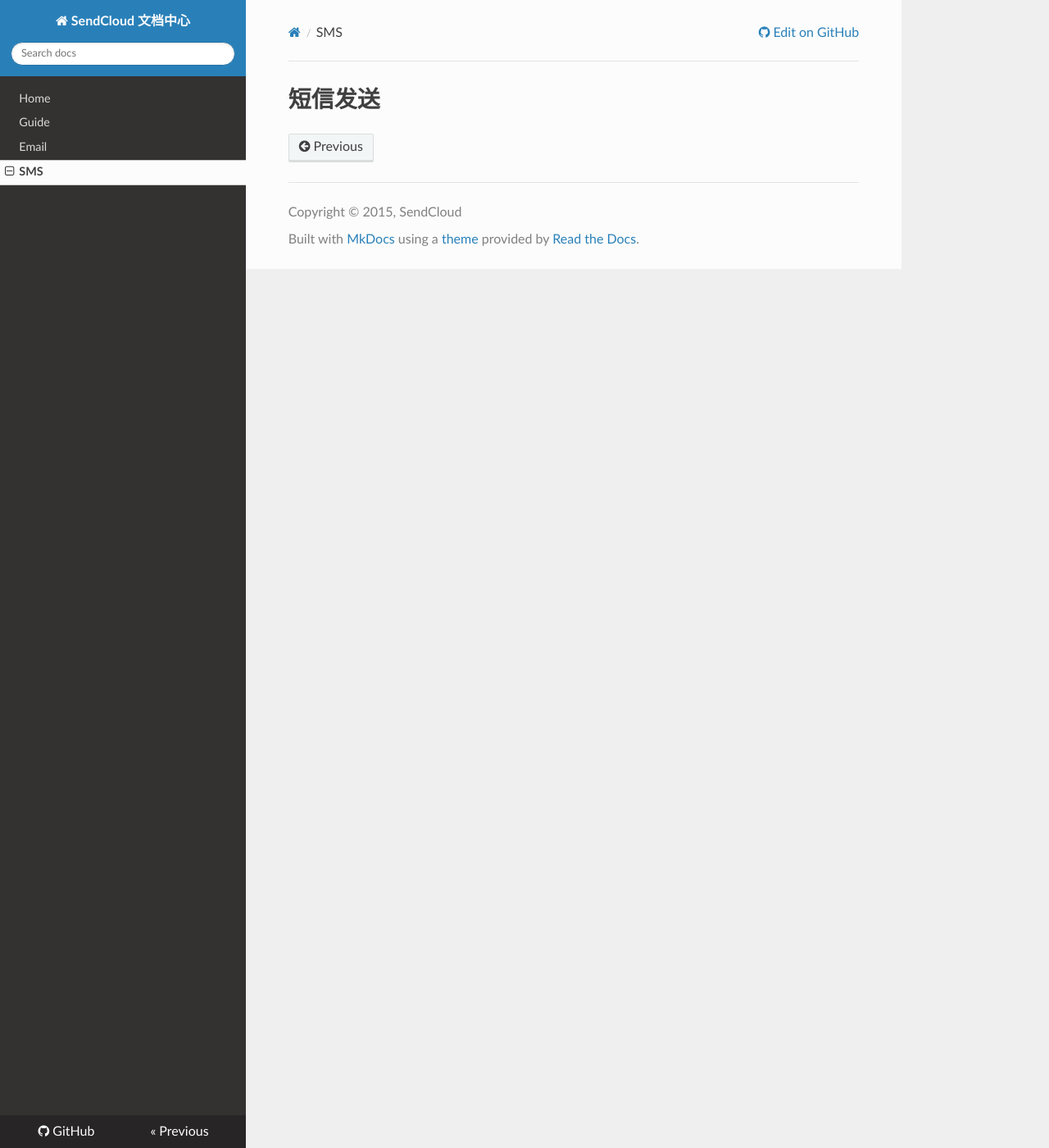
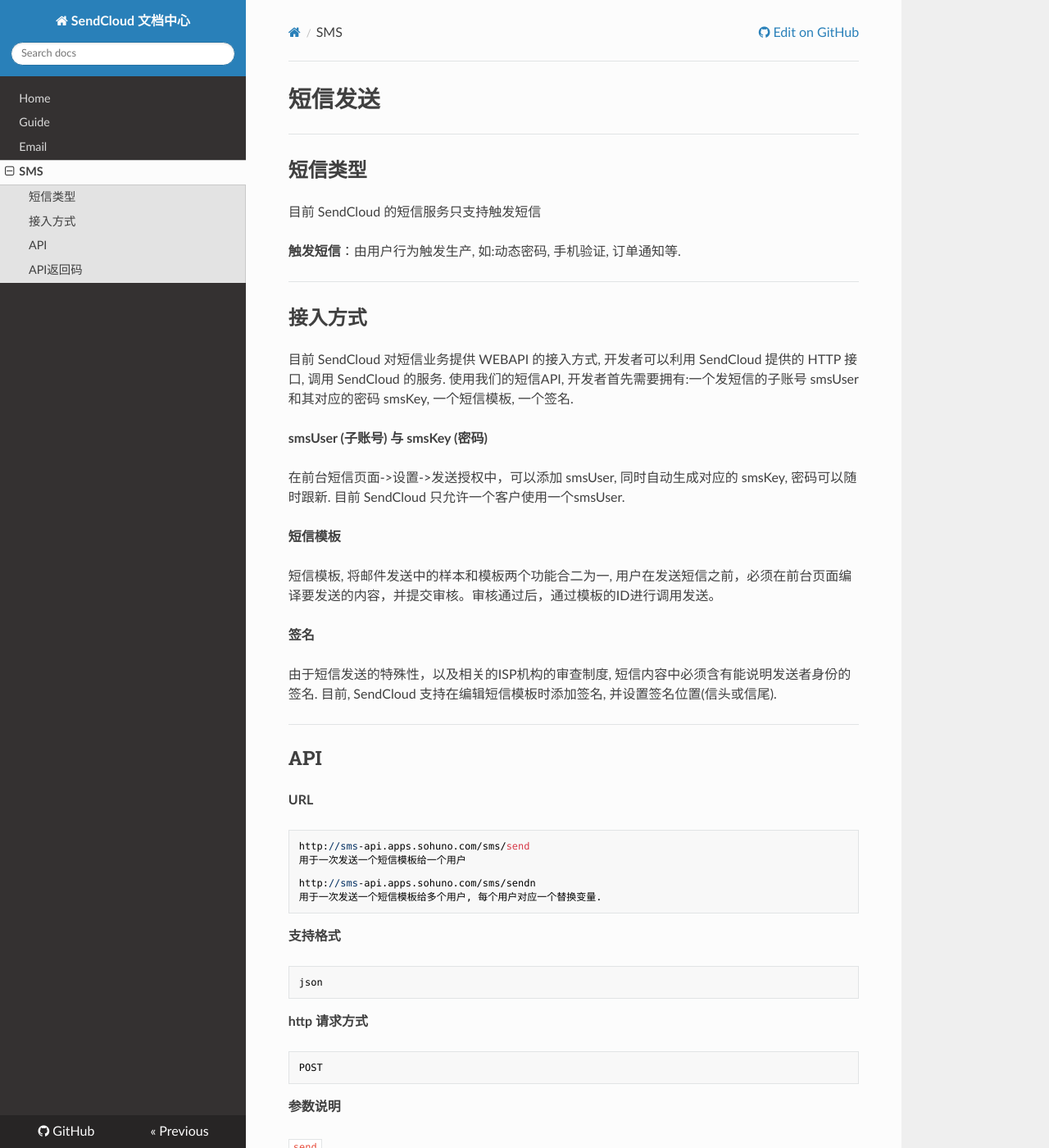
Before and after one commit to sendcloud2013/sendcloud_docs, an MkDocs documentation site: the page built from sources/sms/index.md, in a window 1280 px wide and 1400 px high. Shown: the whole window at 82% size. Built offline with MkDocs 1.6.1, drawn with Linux system fonts in a browser that asks for light colours; nearby versions of some CDN libraries; old or Windows-style settings are respelled for this version of MkDocs; some of the changed text lies outside the part shown.

Commit message:
add sms doc

````diff
--- a/sources/sms/index.md
+++ b/sources/sms/index.md
@@ -1 +1,132 @@
 # 短信发送
+
+
+- - -
+##短信类型
+
+目前 SendCloud 的短信服务只支持触发短信
+
+**触发短信**：由用户行为触发生产, 如:动态密码, 手机验证, 订单通知等.
+
+
+- - -
+##接入方式
+
+目前 SendCloud 对短信业务提供 WEBAPI 的接入方式, 开发者可以利用 SendCloud 提供的 HTTP 接口, 调用 SendCloud 的服务. 使用我们的短信API, 开发者首先需要拥有:一个发短信的子账号 smsUser 和其对应的密码 smsKey, 一个短信模板, 一个签名.
+
+**smsUser (子账号) 与 smsKey (密码)**
+
+在前台短信页面->设置->发送授权中，可以添加 smsUser, 同时自动生成对应的 smsKey, 密码可以随时跟新. 目前 SendCloud 只允许一个客户使用一个smsUser.
+
+**短信模板**
+
+短信模板, 将邮件发送中的样本和模板两个功能合二为一, 用户在发送短信之前，必须在前台页面编译要发送的内容，并提交审核。审核通过后，通过模板的ID进行调用发送。
+
+**签名**
+
+由于短信发送的特殊性，以及相关的ISP机构的审查制度, 短信内容中必须含有能说明发送者身份的签名. 目前, SendCloud 支持在编辑短信模板时添加签名, 并设置签名位置(信头或信尾).
+
+
+
+- - -
+##API
+
+**URL**
+```
+http://sms-api.apps.sohuno.com/sms/send
+用于一次发送一个短信模板给一个用户
+
+http://sms-api.apps.sohuno.com/sms/sendn
+用于一次发送一个短信模板给多个用户, 每个用户对应一个替换变量.
+```
+
+
+**支持格式**
+```
+json
+```
+
+
+**http 请求方式**
+```
+POST
+```
+
+**参数说明**
+
+`send`
+
+|参数           |类型           |必选       |说明|
+|:--------------|:--------------|:----------|:---|
+|smsUser        |string         |是         |子账号|
+|smsKey         |string         |是         |密码  |
+|templateId     |int            |是         |模板ID|
+|phone          |string         |是         |收信人手机号|
+|vars           |string         |否         |替换变量的json串|
+|timestamp      |string         |是         |UNIX时间戳|
+|signature      |string         |是         |签名, 合法性验证|
+
+
+`sendn`
+
+|参数           |类型           |必选       |说明|
+|:--------------|:--------------|:----------|:---|
+|smsUser        |string         |是         |子账号|
+|smsKey         |string         |是         |密码|
+|templateId     |int            |是         |模板ID|
+|tos            |string         |是         |手机号和替换变量的对应的json串|
+|timestamp      |string         |是         |UNIX时间戳|
+|signature      |string         |是         |签名, 合法性验证|
+
+
+*signature的生成方式如下:*
+*将所有参数按字母顺序, 将参数的值拼接起来得到一个字符串,计算该字符串一个的MD5作为此次请求的signature.*
+
+
+    smsUser = testuser
+    smsKey = testKey
+    templateId = 1
+    phone = 13811112222
+    vars = '{}'
+    timestamp = 1425456433050
+    signature = md5("13811112222testKeytestuser11425456433050'{}'")
+              = 8ddde117b11fad92412193abc6598415
+
+
+*vars格式示例:*
+
+    '{"%name%": "lucy"}'
+
+*tos格式示例*
+
+    '[{"phone": "13111111111", "vars": {"%name%": "name1"}}, {"phone": "13122222222", "vars": {"%name%": "name2"}}]'
+
+
+
+
+- - -
+##API返回码
+
+|HTTP状态码|含义|
+|:---------|:---|
+|200|发送成功|
+|311|部分成功|
+|401|短信内容不能为空|
+|411|手机号不能为空|
+|412|手机号格式错误|
+|413|有重复的手机号|
+|421|签名参数错误|
+|422|签名错误|
+|431|模板不存在|
+|432|模板未提审或者未通过审核|
+|433|模板ID不能为空|
+|441|替换变量格式错误|
+|461|时间戳无效，与服务器时间相差太大|
+|471|smsUser不存在|
+|472|smsUser不能为空|
+|473|没有权限|
+|474|用户不存在|
+|481|手机号和替换变量不能为空|
+|482|手机号和替换变量格式错误|
+|499|您的额度不够了|
+|501|服务器异常|
````
